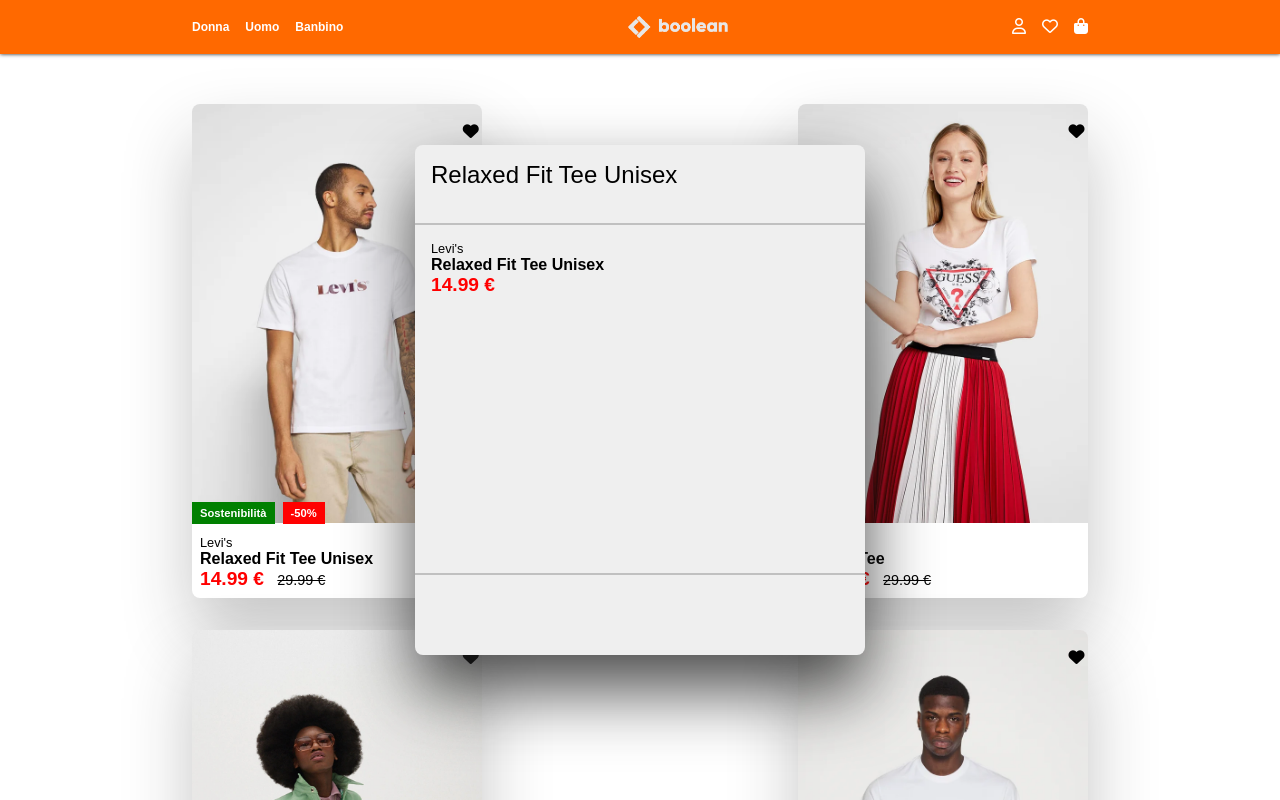
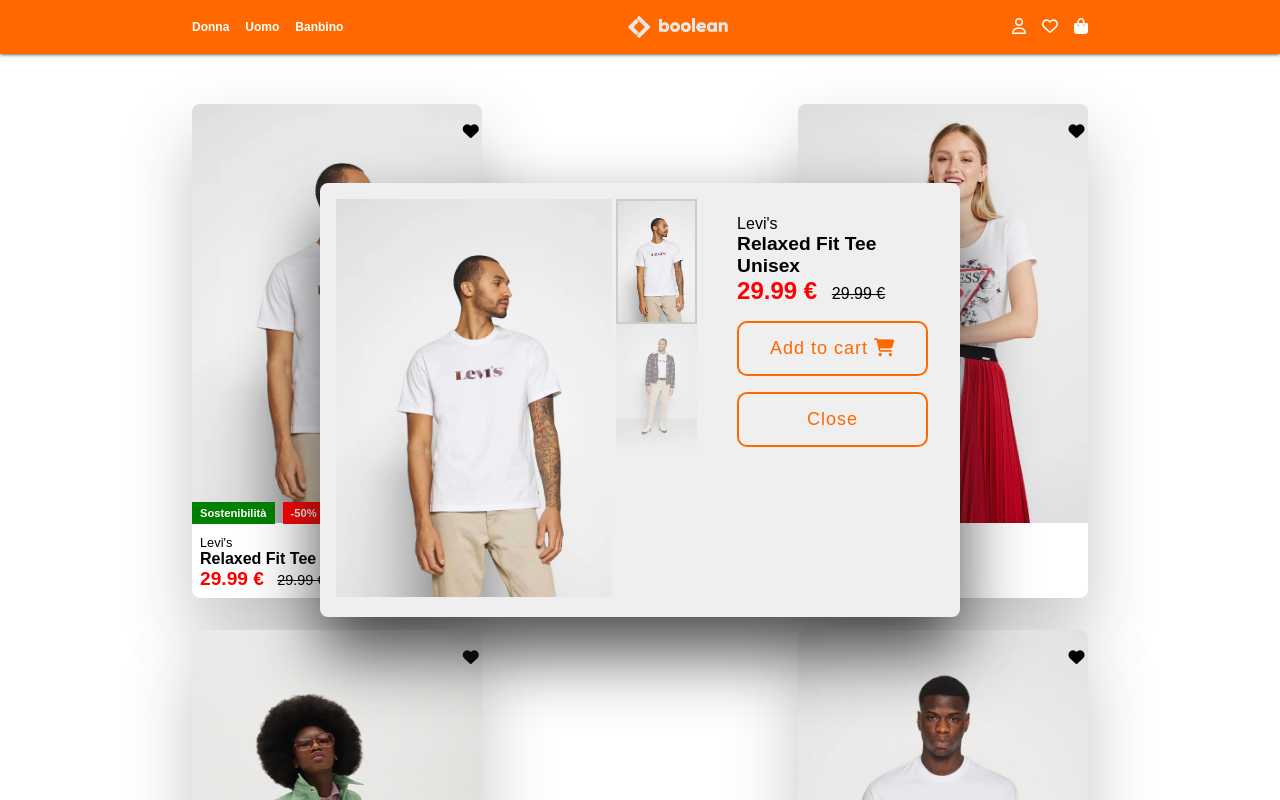
Before and after one commit to marinodilauro/vite-boolando, a Vue app: page / in a window 1280 px wide. Both pictures are taken after a click on the item "Relaxed Fit Tee Unisex". Shown: the top 800 px of the page. Built offline with nearby package versions, Linux system fonts and the light colour scheme; data requests are answered from the project's data file.

Commit message:
Add card modal component. Add image slider in modal.Fix a bug that would not show modal of product without discount

```diff
--- a/src/assets/scss/partials/_cardModal.scss
+++ b/src/assets/scss/partials/_cardModal.scss
@@ -1,8 +1,7 @@
 @use './variables' as *;
 
 .modal {
-  width: 450px;
-  aspect-ratio: 1;
+
   background-color: #efefef;
   border-radius: 8px;
   box-shadow: 0px 35px 68px 0px rgba(30, 30, 30, 0.8);
@@ -12,38 +11,68 @@
   transform: translate(-50%, -50%);
   z-index: 2;
 
-  .modal_header {
-    height: 80px;
-    font-size: 1.5rem;
+  .modal_body {
+    display: flex;
+    gap: 1.5rem;
     padding: 1rem;
-    border-bottom: 2px solid #c0c0c0;
-  }
 
-  .modal_body {
-    height: 350px;
+    .product_description {
       padding: 1rem;
-    border-bottom: 2px solid #c0c0c0;
+
 
       .product_brand {
-      font-size: 0.8rem;
+        font-size: 1rem;
       }
 
       .product_name {
+        font-size: 1.2rem;
         font-weight: bold;
       }
 
-    .product_price {
+      .discounted_price {
         font-weight: bold;
-      font-size: 1.2rem;
+        font-size: 1.5rem;
         color: $booleando-discount;
         padding-right: 0.5rem;
       }
+
+      .old_price {
+        text-decoration: line-through;
       }
 
-  .modal_footer {
-    height: 80px;
+      .buttons {
+        margin-top: 1rem;
+        display: flex;
+        flex-direction: column;
+        gap: 1rem;
+
+        .button {
+          padding: 15px 30px;
+          text-align: center;
+          font-size: 18px;
+          letter-spacing: 1px;
+          text-decoration: none;
+          color: $booleando-primary;
+          background: transparent;
+          cursor: pointer;
+          transition: ease-out 0.5s;
+          border: 2px solid $booleando-primary;
+          border-radius: 10px;
+          box-shadow: inset 0 0 0 0 $booleando-primary;
+
+          &:hover {
+            color: white;
+            box-shadow: inset 0 -100px 0 0 $booleando-primary;
           }
 
+          &:active {
+            transform: scale(0.9);
+          }
+        }
+
+      }
+    }
+  }
 }
 
 .isVisible {
--- a/src/assets/scss/partials/_commons.scss
+++ b/src/assets/scss/partials/_commons.scss
@@ -30,3 +30,7 @@
 img {
     max-width: 100%;
 }
+
+.d_none {
+    display: none;
+}
--- /dev/null
+++ b/src/assets/scss/partials/_imageSlider.scss
@@ -0,0 +1,44 @@
+.container {
+
+  .slider_wrapper {
+    display: flex;
+    gap: 0.3rem;
+
+    .item {
+      float: left;
+      width: 300px;
+      position: relative;
+
+      img {
+        max-width: 100%;
+
+        &.active_image {
+          display: block;
+        }
+      }
+    }
+
+    .thumbs {
+      display: flex;
+      flex-direction: column;
+      height: 250px;
+      position: relative;
+
+      .thumb {
+        height: calc(250px / 2);
+        opacity: 0.5;
+
+        &.active {
+          border: 2px solid #ccc;
+          opacity: 1;
+        }
+
+        img {
+          width: 100%;
+          height: 100%;
+          object-fit: cover;
+        }
+      }
+    }
+  }
+}
--- a/src/assets/scss/style.scss
+++ b/src/assets/scss/style.scss
@@ -5,3 +5,4 @@
 @use './partials/footer';
 @use './partials/productCard';
 @use './partials/cardModal';
+@use './partials/imageSlider';
--- a/src/components/AppMain.vue
+++ b/src/components/AppMain.vue
@@ -3,6 +3,7 @@
 import ProductCard from './ProductCard.vue';
 import CardModal from './CardModal.vue';
 import { state } from '../state.js';
+import { computed } from 'vue';
 
 export default {
   name: 'AppMain',
@@ -10,20 +11,33 @@
     ProductCard,
     CardModal
   },
+  provide: {
+    productId: null
+  },
   data() {
     return {
       state,
-      isModalVisible: false,
-      productId: null
+      isModalVisible: false
+    }
+  },
+  provide() {
+    return {
+      productId: computed(() => this.productId)
     }
   },
   methods: {
 
-    showModal(productId) {
+    openModal(productId) {
 
+      console.log(this.productId);
       this.productId = productId;
+      console.log(this.productId);
       this.isModalVisible = true;
-      // this.state.getProducts(`http://localhost:3000/products?id=${productId}`);
+
+    },
+    closeModal() {
+
+      this.isModalVisible = false;
 
     }
 
@@ -43,11 +57,11 @@
     <!-- Products list -->
     <section class="products_container">
 
-      <ProductCard :product="product" v-for="product in state.products" @showModal="showModal" />
+      <ProductCard :product="product" v-for="product in state.products" @openModal="openModal" />
 
     </section>
 
-    <CardModal :isVisible="isModalVisible" :productId="productId" />
+    <CardModal :isVisible="isModalVisible" @closeModal="closeModal" />
 
   </main>
 
--- a/src/components/CardModal.vue
+++ b/src/components/CardModal.vue
@@ -1,25 +1,42 @@
 <script>
+import ImageSlider from './ImageSlider.vue';
 import { state } from '../state.js';
 
 export default {
   name: 'CardModal',
+  emits: ['closeModal'],
+  components: {
+    ImageSlider
+  },
+  inject: ['productId'],
   data() {
     return {
       state
     }
   },
   props: {
-    isVisible: Boolean,
-    productId: Number
+    isVisible: Boolean
   },
   methods: {
     calcDiscountedPrice(productId) {
 
-      const discount = (state.products[productId].badges.find(e => e.type === 'discount').value.substring(1, 3)) / 100;
+      let discount;
+      let discountedPrice;
 
-      const discountedPrice = (state.products[productId].price - (state.products[productId].price * discount)).toFixed(2);
+      if (state.products[productId].badges.type === 'discount') {
 
-      return discountedPrice;
+        discount = (state.products[productId].badges.find(e => e.type === 'discount').value.substring(1, 3)) / 100;
+
+        discountedPrice = (state.products[productId].price - (state.products[productId].price * discount)).toFixed(2);
+
+        return discountedPrice;
+
+      } else {
+
+        return state.products[productId].price
+
+      }
+
     }
   }
 }
@@ -29,14 +46,34 @@
 
   <div class="modal" v-if="this.isVisible">
 
-    <div class="modal_header">{{ state.products[productId - 1].name }}</div>
     <div class="modal_body">
-      <p class="product_brand">{{ state.products[productId - 1].brand }}</p>
-      <p class="product_name">{{ state.products[productId - 1].name }}</p>
-      <p class="product_price">{{ calcDiscountedPrice(productId - 1) }} €</p>
+
+      <div class="image_slider">
+        <ImageSlider />
+      </div>
+
+      <div class="product_description">
+
+        <p class="product_brand">{{ state.products[this.productId - 1].brand }}</p>
+        <p class="product_name">{{ state.products[this.productId - 1].name }}</p>
+        <div class="product_price">
+          <span class="discounted_price">{{ calcDiscountedPrice(this.productId - 1) }} € </span>
+          <span class="old_price">{{ state.products[this.productId - 1].price }} €</span>
+        </div>
+
+        <div class="buttons">
+          <button class="button" type="button">
+            Add to cart
+            <i class="fa-solid fa-cart-shopping"></i>
+          </button>
+          <button class="button" type="button" @click="$emit('closeModal')">Close</button>
+        </div>
+
+      </div>
+
+
 
     </div>
-    <div class="modal_footer"></div>
 
   </div>
 
--- /dev/null
+++ b/src/components/ImageSlider.vue
@@ -0,0 +1,51 @@
+<script>
+import { state } from '../state.js';
+
+export default {
+  name: 'ImageSlider',
+  inject: ['productId'],
+  data() {
+    return {
+      activeImage_1: true,
+      activeImage_2: false,
+      state
+    }
+  }
+}
+</script>
+
+<template>
+
+  <div class="container">
+    <div class="slider_wrapper" tabindex="0">
+
+      <!-- Active image -->
+      <div class="item">
+        <img v-if="activeImage_1" :src="'/images/' + state.products[this.productId - 1].frontImage"
+          @click="console.log(state.products[this.productId - 1].frontImage)" />
+        <img v-if="activeImage_2" :src="'/images/' + state.products[this.productId - 1].backImage" />
+      </div>
+
+
+      <!-- Thumbnails -->
+      <div class="thumbs">
+
+        <div class="thumb" @click="activeImage_1 = true, activeImage_2 = false"
+          :class="{ active: activeImage_1 === true }">
+          <img :src="'/images/' + state.products[this.productId - 1].frontImage" />
+        </div>
+
+        <div class="thumb" @click="activeImage_2 = true, activeImage_1 = false"
+          :class="{ active: activeImage_2 === true }">
+          <img :src="'/images/' + state.products[this.productId - 1].backImage" />
+        </div>
+
+      </div>
+
+    </div>
+  </div>
+
+</template>
+
+<style lang="sass">
+</style>
--- a/src/components/ProductCard.vue
+++ b/src/components/ProductCard.vue
@@ -3,7 +3,7 @@
 
 export default {
   name: 'ProductCard',
-  emits: ['showModal'],
+  emits: ['openModal'],
   data() {
     return {
       state
@@ -15,11 +15,22 @@
   methods: {
     calcDiscountedPrice(price) {
 
-      const discount = (this.product.badges.find(e => e.type === 'discount').value.substring(1, 3)) / 100;
+      let discount;
+      let discountedPrice;
 
-      const discountedPrice = (price - (price * discount)).toFixed(2);
+      if (this.product.badges.type === 'discount') {
 
-      return discountedPrice;
+        discount = (this.product.badges.find(e => e.type === 'discount').value.substring(1, 3)) / 100;
+
+        discountedPrice = (price - (price * discount)).toFixed(2);
+        return discountedPrice;
+
+      } else {
+
+        return this.product.price
+
+      }
+
     }
   }
 }
@@ -58,7 +69,7 @@
       <li class="product_brand">{{ product.brand }}</li>
 
       <!-- Product name -->
-      <li class="product_name" @click="$emit('showModal', product.id)">{{ product.name }}</li>
+      <li class="product_name" @click="$emit('openModal', product.id), console.log(product.id)">{{ product.name }}</li>
 
       <!-- Product price -->
       <li class="product_price">
```
Lines whose indentation alone changed are shown as unchanged.
